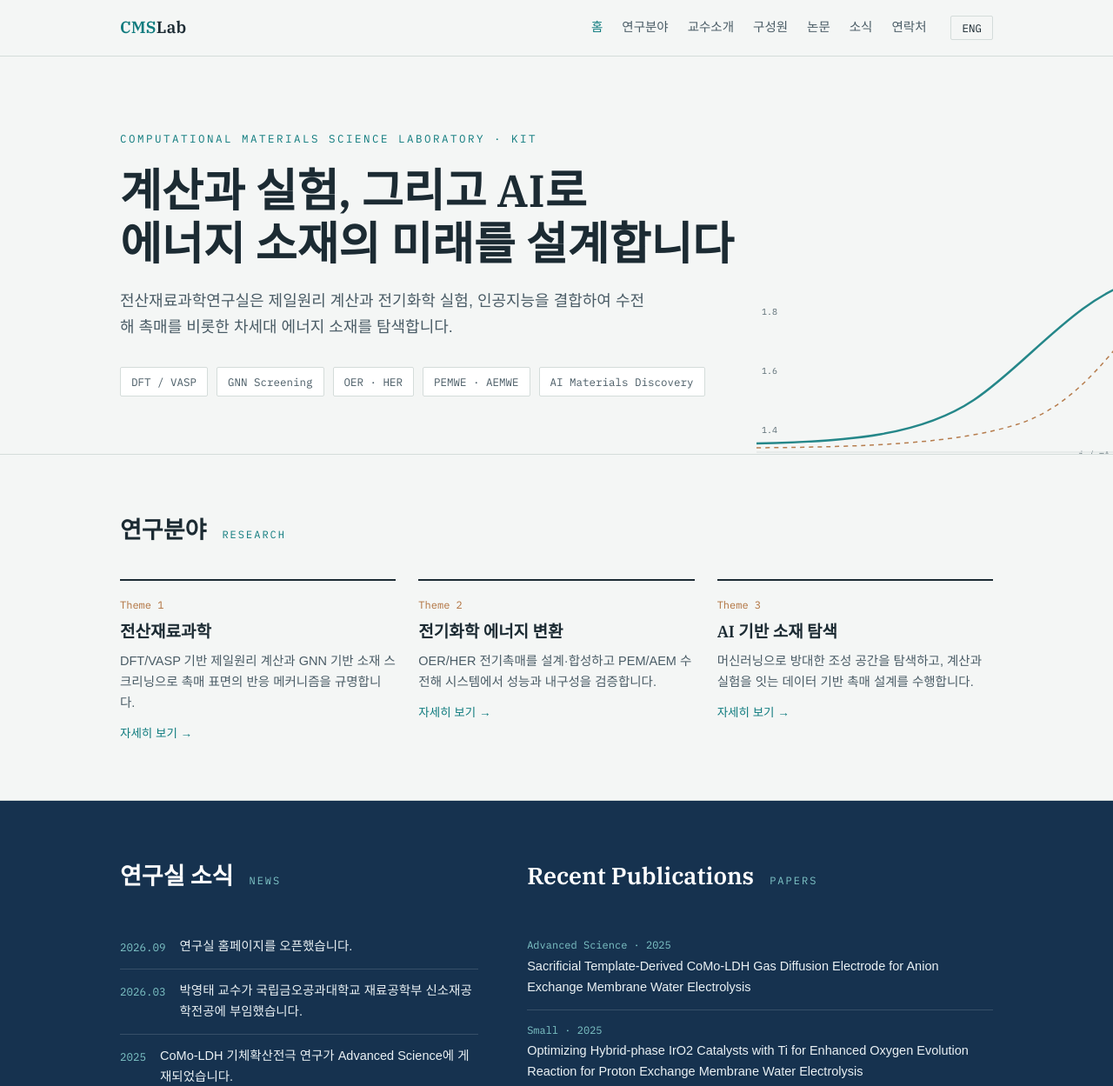
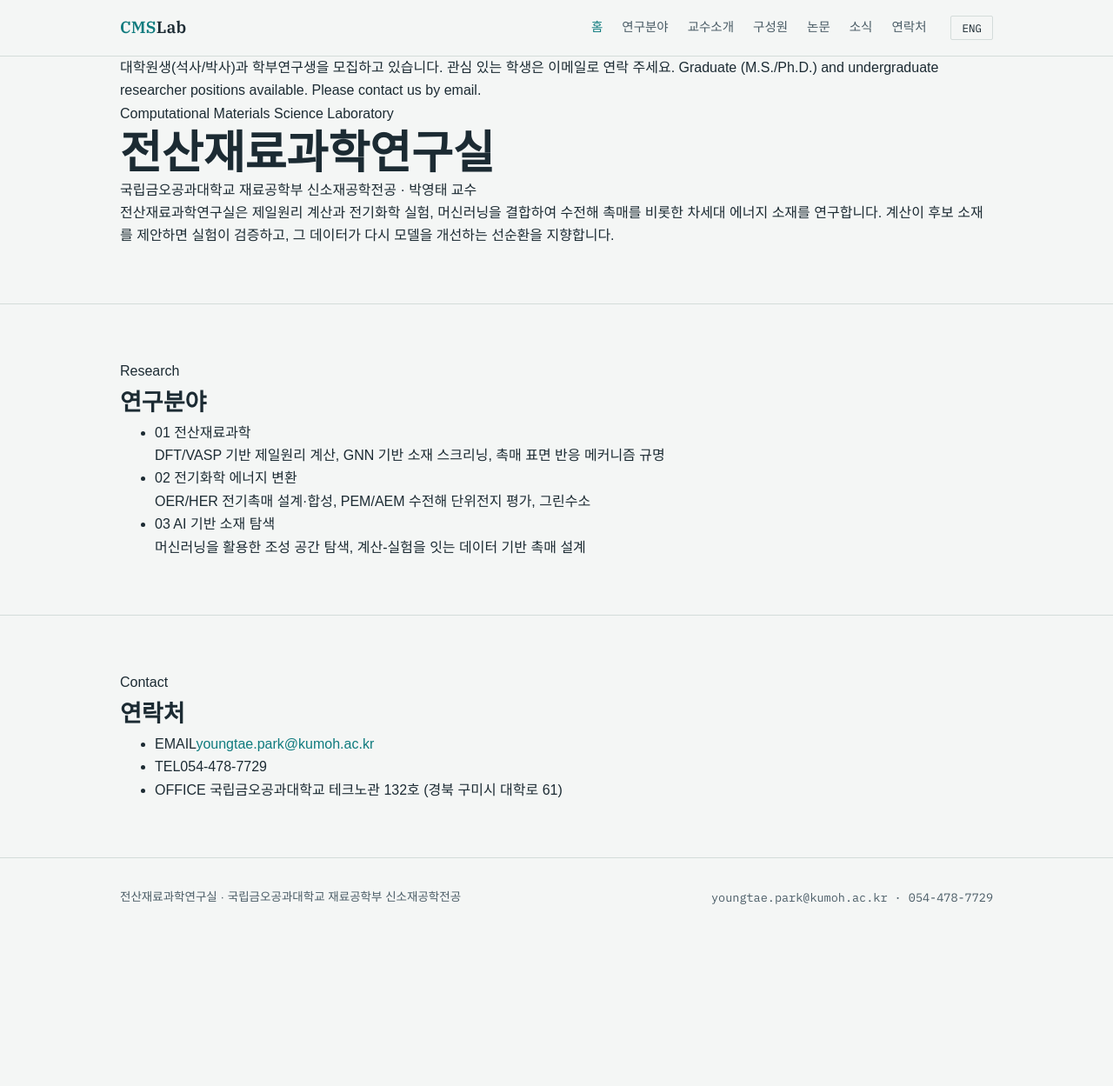
Before and after one commit to cmsl-kit/cmsl-kit.github.io, a plain HTML site: page index.html in a window 1280 px wide. Shown: the top 1249 px of the page at 87% size. After the commit the page ends 1089 px from the top, so only its background shows below. Drawn offline with Linux system fonts and the light colour scheme; a web font is replaced by a local one.

Commit message:
Add files via upload

```diff
--- a/index.html
+++ b/index.html
@@ -11,74 +11,65 @@
 <body>
 <nav id="site-nav"></nav>
 
-<header class="hero"><div class="wrap">
-  <div class="eyebrow">Computational Materials Science Laboratory · KIT</div>
+<div class="wrap">
+  <div class="notice">
+    <span class="lang-ko">대학원생(석사/박사)과 학부연구생을 모집하고 있습니다. 관심 있는 학생은 이메일로 연락 주세요.</span>
+    <span class="lang-en" style="display:inline">Graduate (M.S./Ph.D.) and undergraduate researcher positions available. Please contact us by email.</span>
+  </div>
+</div>
+
+<header class="home-head"><div class="wrap">
+  <div class="label">Computational Materials Science Laboratory</div>
   <h1>
-    <span class="lang-ko">계산과 실험, 그리고 AI로<br>에너지 소재의 미래를 설계합니다</span>
-    <span class="lang-en">Designing the future of energy materials with computation, experiment, and AI</span>
+    <span class="lang-ko">전산재료과학연구실</span>
+    <span class="lang-en">Computational Materials Science Lab</span>
   </h1>
   <p class="sub">
-    <span class="lang-ko">전산재료과학연구실은 제일원리 계산과 전기화학 실험, 인공지능을 결합하여 수전해 촉매를 비롯한 차세대 에너지 소재를 탐색합니다.</span>
-    <span class="lang-en">We combine first-principles calculations, electrochemical experiments, and machine learning to discover next-generation energy materials, from water-electrolysis catalysts and beyond.</span>
+    <span class="lang-ko">국립금오공과대학교 재료공학부 신소재공학전공 · 박영태 교수</span>
+    <span class="lang-en">Dept. of Materials Science and Engineering, Kumoh National Institute of Technology · Prof. Youngtae Park</span>
   </p>
-  <div class="kw">
-    <span>DFT / VASP</span><span>GNN Screening</span><span>OER · HER</span><span>PEMWE · AEMWE</span><span>AI Materials Discovery</span>
-  </div>
-  <svg class="curve" viewBox="0 0 460 220" fill="none" aria-hidden="true">
-    <path d="M10 200 C 120 198, 200 190, 260 150 S 380 30, 450 12" stroke="#0F7B7E" stroke-width="2.5"/>
-    <path d="M10 205 C 140 204, 240 200, 310 178 S 420 90, 450 60" stroke="#B0703C" stroke-width="1.5" stroke-dasharray="5 5"/>
-    <g font-family="IBM Plex Mono" font-size="10" fill="#4A5C66">
-      <text x="16" y="188">1.4</text><text x="16" y="120">1.6</text><text x="16" y="52">1.8</text>
-      <text x="380" y="216">j / mA cm-2</text>
-    </g>
-    <line x1="10" y1="210" x2="450" y2="210" stroke="#D4DCDA"/>
-  </svg>
 </div></header>
 
-<section><div class="wrap">
-  <div class="sec-head"><h2><span class="lang-ko">연구분야</span><span class="lang-en">Research Areas</span></h2><span class="mono">RESEARCH</span></div>
-  <div class="res-grid">
-    <div class="res"><div class="no">Theme 1</div>
-      <h3><span class="lang-ko">전산재료과학</span><span class="lang-en">Computational Materials Science</span></h3>
-      <p><span class="lang-ko">DFT/VASP 기반 제일원리 계산과 GNN 기반 소재 스크리닝으로 촉매 표면의 반응 메커니즘을 규명합니다.</span>
-      <span class="lang-en">First-principles (DFT/VASP) calculations and GNN-based screening to elucidate reaction mechanisms on catalyst surfaces.</span></p>
-      <a href="research.html#theme1"><span class="lang-ko">자세히 보기 →</span><span class="lang-en">Learn more →</span></a>
-    </div>
-    <div class="res"><div class="no">Theme 2</div>
-      <h3><span class="lang-ko">전기화학 에너지 변환</span><span class="lang-en">Electrochemical Energy Conversion</span></h3>
-      <p><span class="lang-ko">OER/HER 전기촉매를 설계·합성하고 PEM/AEM 수전해 시스템에서 성능과 내구성을 검증합니다.</span>
-      <span class="lang-en">Design and synthesis of OER/HER electrocatalysts, validated in PEM/AEM water-electrolysis systems.</span></p>
-      <a href="research.html#theme2"><span class="lang-ko">자세히 보기 →</span><span class="lang-en">Learn more →</span></a>
-    </div>
-    <div class="res"><div class="no">Theme 3</div>
-      <h3><span class="lang-ko">AI 기반 소재 탐색</span><span class="lang-en">AI-driven Materials Discovery</span></h3>
-      <p><span class="lang-ko">머신러닝으로 방대한 조성 공간을 탐색하고, 계산과 실험을 잇는 데이터 기반 촉매 설계를 수행합니다.</span>
-      <span class="lang-en">Machine learning navigates vast composition spaces, closing the loop between computation and experiment.</span></p>
-      <a href="research.html#theme3"><span class="lang-ko">자세히 보기 →</span><span class="lang-en">Learn more →</span></a>
-    </div>
-  </div>
-</div></section>
-
-<section class="panel"><div class="wrap two-col">
-  <div>
-    <div class="sec-head"><h2><span class="lang-ko">연구실 소식</span><span class="lang-en">News</span></h2><span class="mono">NEWS</span></div>
-    <ul class="news" id="news-list" data-limit="3"></ul>
-  </div>
-  <div>
-    <div class="sec-head"><h2>Recent Publications</h2><span class="mono">PAPERS</span></div>
-    <div id="recent-pubs"></div>
-  </div>
+<section class="first" style="padding-top:0"><div class="wrap">
+  <p>
+    <span class="lang-ko">전산재료과학연구실은 제일원리 계산과 전기화학 실험, 머신러닝을 결합하여 수전해 촉매를 비롯한 차세대 에너지 소재를 연구합니다. 계산이 후보 소재를 제안하면 실험이 검증하고, 그 데이터가 다시 모델을 개선하는 선순환을 지향합니다.</span>
+    <span class="lang-en">We combine first-principles calculations, electrochemical experiments, and machine learning to study next-generation energy materials, including water-electrolysis catalysts. Calculations propose candidates, experiments verify them, and the resulting data refines our models.</span>
+  </p>
 </div></section>
 
 <section><div class="wrap">
-  <div class="join">
-    <div>
-      <h3><span class="lang-ko">함께 연구할 학생을 찾습니다</span><span class="lang-en">Join Our Lab</span></h3>
-      <p><span class="lang-ko">대학원생(석사/박사)과 학부연구생을 상시 모집합니다. 계산과 실험 어느 쪽이든 환영합니다.</span>
-      <span class="lang-en">We are recruiting graduate students and undergraduate researchers, from both computational and experimental backgrounds.</span></p>
-    </div>
-    <a class="btn" href="contact.html"><span class="lang-ko">모집 안내 보기</span><span class="lang-en">How to Apply</span></a>
-  </div>
+  <div class="label">Research</div>
+  <h2><span class="lang-ko">연구분야</span><span class="lang-en">Research Areas</span></h2>
+  <ul class="areas">
+    <li><span class="no">01</span><span>
+      <span class="t"><span class="lang-ko">전산재료과학</span><span class="lang-en">Computational Materials Science</span></span>
+      <div class="d"><span class="lang-ko">DFT/VASP 기반 제일원리 계산, GNN 기반 소재 스크리닝, 촉매 표면 반응 메커니즘 규명</span>
+      <span class="lang-en">First-principles (DFT/VASP) calculations, GNN-based screening, and reaction mechanisms on catalyst surfaces</span></div>
+    </span></li>
+    <li><span class="no">02</span><span>
+      <span class="t"><span class="lang-ko">전기화학 에너지 변환</span><span class="lang-en">Electrochemical Energy Conversion</span></span>
+      <div class="d"><span class="lang-ko">OER/HER 전기촉매 설계·합성, PEM/AEM 수전해 단위전지 평가, 그린수소</span>
+      <span class="lang-en">Design and synthesis of OER/HER electrocatalysts, PEM/AEM single-cell evaluation, green hydrogen</span></div>
+    </span></li>
+    <li><span class="no">03</span><span>
+      <span class="t"><span class="lang-ko">AI 기반 소재 탐색</span><span class="lang-en">AI-driven Materials Discovery</span></span>
+      <div class="d"><span class="lang-ko">머신러닝을 활용한 조성 공간 탐색, 계산-실험을 잇는 데이터 기반 촉매 설계</span>
+      <span class="lang-en">Machine-learning exploration of composition spaces and data-driven catalyst design bridging computation and experiment</span></div>
+    </span></li>
+  </ul>
+</div></section>
+
+<section><div class="wrap">
+  <div class="label">Contact</div>
+  <h2><span class="lang-ko">연락처</span><span class="lang-en">Contact</span></h2>
+  <ul class="rows">
+    <li><span class="k">EMAIL</span><span><a href="mailto:youngtae.park@kumoh.ac.kr">youngtae.park@kumoh.ac.kr</a></span></li>
+    <li><span class="k">TEL</span><span>054-478-7729</span></li>
+    <li><span class="k">OFFICE</span><span>
+      <span class="lang-ko">국립금오공과대학교 테크노관 132호 (경북 구미시 대학로 61)</span>
+      <span class="lang-en">Room 132, Techno Building, Kumoh National Institute of Technology, 61 Daehak-ro, Gumi, Korea</span>
+    </span></li>
+  </ul>
 </div></section>
 
 <footer id="site-footer"></footer>
```
Also changed, not shown: members.html (+16 -30 lines), news.html (+4 -6 lines), professor.html (+16 -26 lines), publications.html (+4 -4 lines), 1 other file.
